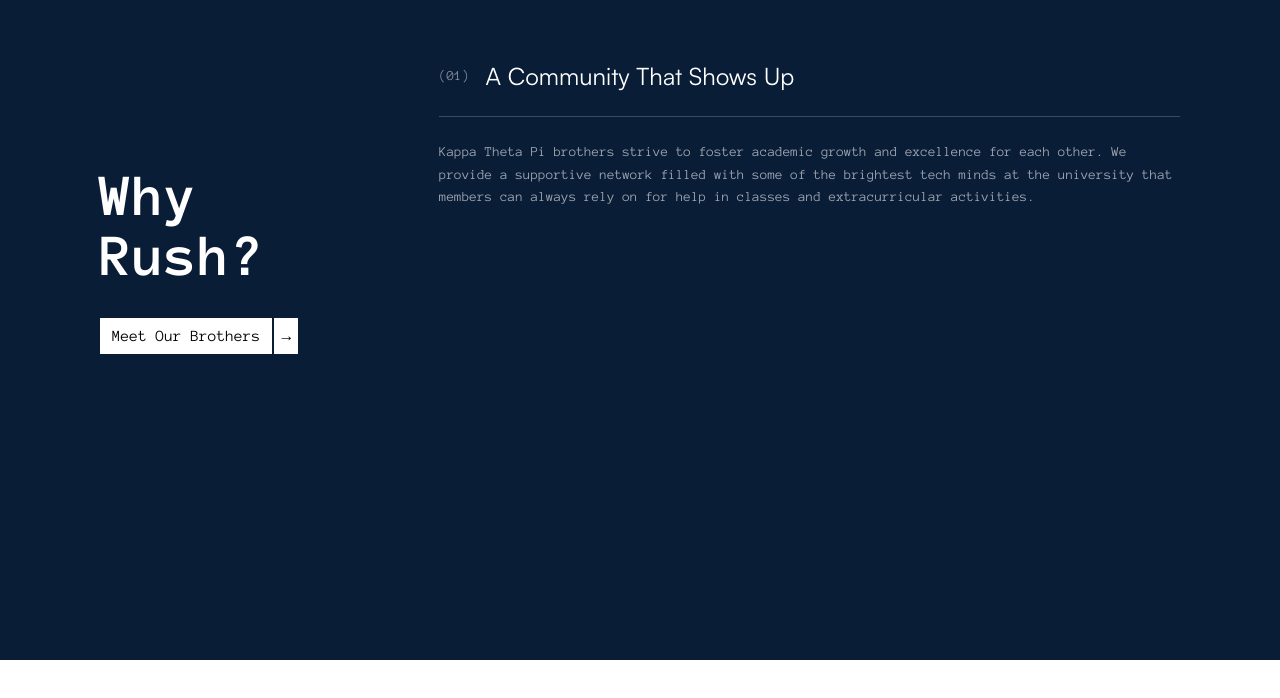
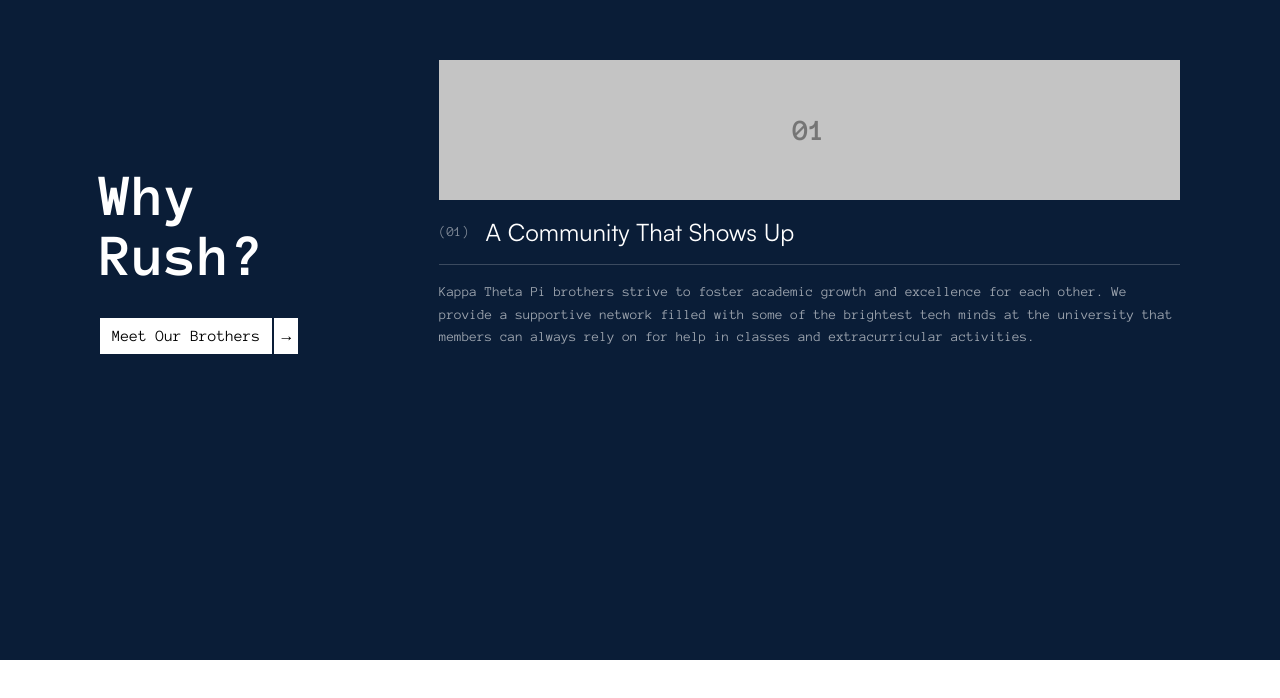
Before and after one commit to ktpNortheastern/ktpwebsite, a Next.js app: page / in a window 1280 px wide. Shown: the part 5608-6306 px from the top of the page. Built offline with nearby package versions, Linux system fonts and the light colour scheme.

Commit message:
feat: add a placeholder image per Why Rush reason card
One PlaceholderImage per card until real photos exist.

```diff
--- a/src/components/home/WhyRush.tsx
+++ b/src/components/home/WhyRush.tsx
@@ -4,6 +4,7 @@
 import { gsap } from "gsap";
 import { ScrollTrigger } from "gsap/ScrollTrigger";
 import Button from "@/components/ui/Button";
+import PlaceholderImage from "@/components/ui/PlaceholderImage";
 import { isMobileViewport } from "@/lib/isMobileViewport";
 import { useIsomorphicLayoutEffect } from "@/lib/useIsomorphicLayoutEffect";
 
@@ -13,14 +14,17 @@
   {
     title: "A Community That Shows Up",
     body: "Kappa Theta Pi brothers strive to foster academic growth and excellence for each other. We provide a supportive network filled with some of the brightest tech minds at the university that members can always rely on for help in classes and extracurricular activities.",
+    image: 1,
   },
   {
     title: "A Network That Lasts",
     body: "Our alumni are spread out across the world and work on cutting-edge technologies at companies ranging from Microsoft, Amazon, and Google to startups, consulting firms, and financial technology firms.",
+    image: 2,
   },
   {
     title: "Real Professional Growth",
     body: "Through events like interview training, resume building, one-on-one mentorship, and private company recruiting, KTP prepares members for success in any technology-related career.",
+    image: 3,
   },
 ];
 
@@ -135,8 +139,9 @@
             ref={(el) => {
               if (el) cardRefs.current[i] = el;
             }}
-            className="static flex flex-col gap-6 transition-[opacity,transform] duration-300 ease-out md:absolute md:inset-0"
+            className="static flex flex-col gap-4 transition-[opacity,transform] duration-300 ease-out md:absolute md:inset-0"
           >
+            <PlaceholderImage n={reason.image} className="h-[140px] w-full shrink-0" />
             <div className="flex items-center gap-4">
               <span className="font-mono text-sm text-white/50">
                 ({String(i + 1).padStart(2, "0")})
```
